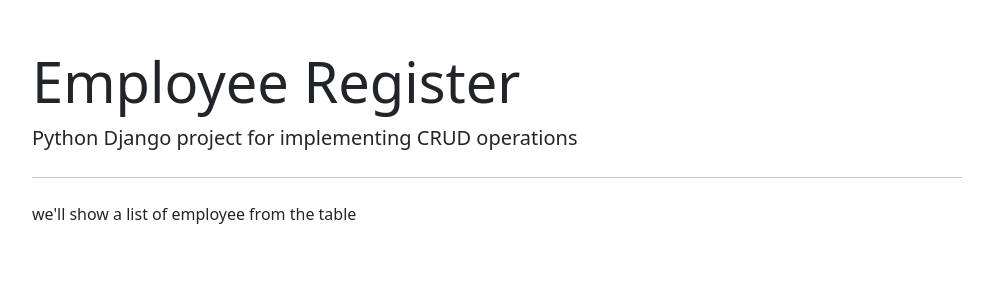
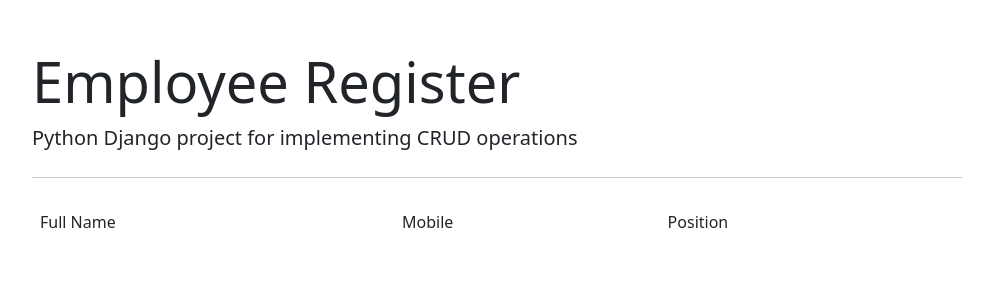
Before and after one commit to DouglasCandido/Django---Employee-Manager, a Django app: page /employee/list/ in a window 1280 px wide. Shown: the top 300 px of the page, without its empty margins (143-1136 px from the left). Run offline with Django 3.2, Linux system fonts and the light colour scheme; data that the repository does not hold is empty; some libraries are stand-ins or nearby versions.

Commit message:
A funcionalidade Listar empregados foi implementada e está funcional.

```diff
--- a/Employee Manager/employee_register/templates/employee_register/employee_list.html
+++ b/Employee Manager/employee_register/templates/employee_register/employee_list.html
@@ -1,5 +1,22 @@
 {% extends "employee_register/base.html" %}
 
 {% block content %}
-<p>we'll show a list of employee from the table</p>
+<table class="table table-borderless">
+    <thead>
+        <tr>
+            <td>Full Name</td>
+            <td>Mobile</td>
+            <td>Position</td>
+        </tr>
+    </thead>
+    <tbody>
+        {% for employee in employee_list %}
+        <tr>
+            <td>{{employee.fullname}}</td>
+            <td>{{employee.mobile}}</td>
+            <td>{{employee.position}}</td>
+        </tr>
+        {% endfor %}
+    </tbody>
+</table>
 {% endblock content %}
--- a/Employee Manager/employee_register/views.py
+++ b/Employee Manager/employee_register/views.py
@@ -1,10 +1,12 @@
 from django.shortcuts import render, redirect
 from .forms import EmployeeForm
+from .models import Employee
 
 # Create your views here.
 
 def employee_list(request):
-    return render(request, "employee_register/employee_list.html")
+    context = {'employee_list':Employee.objects.all()}
+    return render(request, "employee_register/employee_list.html", context)
 
 def employee_form(request):
     if request.method == "GET":
```
Also changed, not shown: 4 other files.
